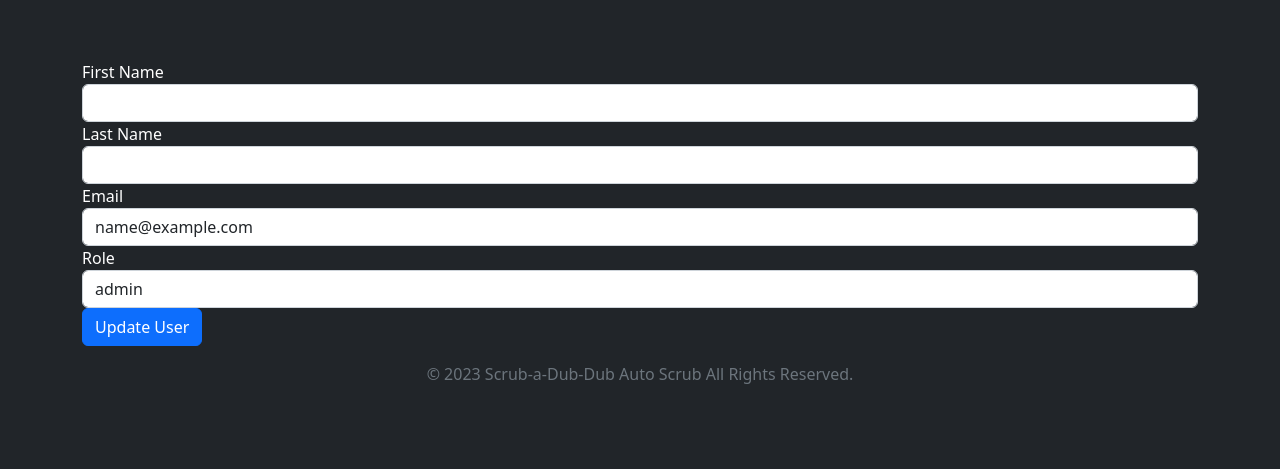
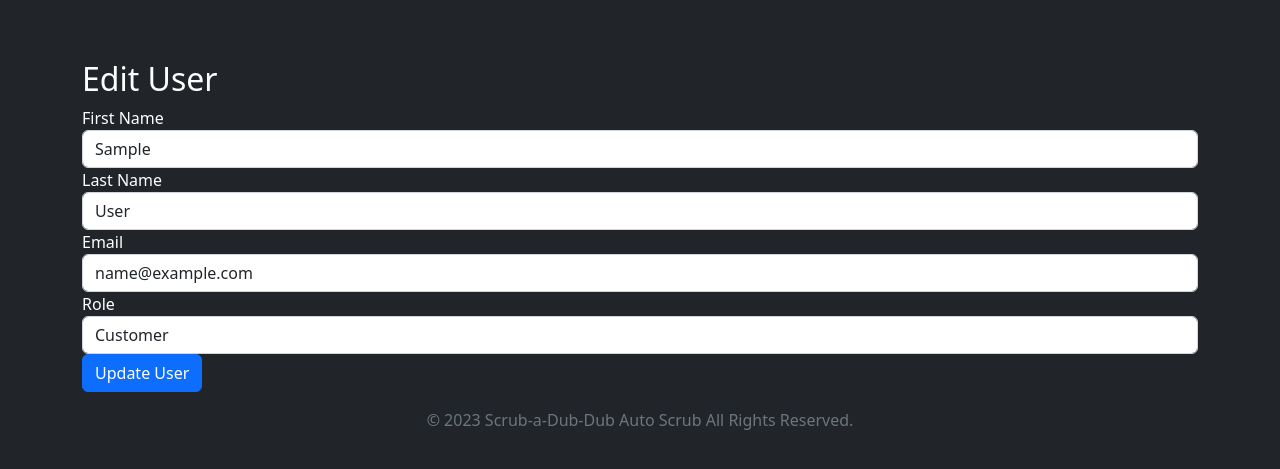
Before and after one commit to Asasingh14/DB-Project-carwash, a Flask app: page /edit-user/1/ in a window 1280 px wide. Shown: the part 58-527 px from the top of the page. Run offline with Flask 3, Linux system fonts and the light colour scheme; tables that the repository leaves empty or names only in its code hold one stand-in row (values such as "Sample post"); some libraries are stand-ins or nearby versions.

Commit message:
IDK anymore la

```diff
--- a/app.py
+++ b/app.py
@@ -1,3 +1,5 @@
+import decimal
+
 from flask import Flask, render_template, redirect, url_for, request, flash, session, jsonify
 from werkzeug.security import generate_password_hash, check_password_hash
 from mysql.connector.errors import IntegrityError
@@ -137,7 +139,6 @@ def manage_users():
         return render_template('manage-users.html', users=None)
 
 
-
 @app.route('/create-user', methods=['POST', 'GET'])
 def create_user():
     if request.method == 'POST':
@@ -145,6 +146,7 @@ def create_user():
         first_name = request.form['first_name'].capitalize()
         last_name = request.form['last_name'].capitalize()
         email = request.form['email']
+        print(len(email))
         phone = request.form['phone']
         password = request.form['password']
         confirm_password = request.form['confirm_password']
@@ -166,22 +168,19 @@ def create_user():
 
         cur = mysql.connection.cursor()
         try:
-            args = [first_name, last_name, email, phone, hashed_password, role]
+            args = [first_name, last_name, email, hashed_password, phone]
 
             if role == 'Customer':
                 cur.callproc('InsertUserAndCustomer', args)
-            # TODO: Fix Employee parsing
             elif role == 'Employee':
                 position = request.form.get('position')
-                team_id = request.form.get('team_id')
-                salary = request.form.get('salary')
-
-                args += [position, team_id, salary]
+                salary = decimal.Decimal(request.form.get('salary'))
+                print(type(salary))
+                args += [position, salary]
                 print(args)
 
-                cur.callproc('InsertUserAndEmployee', args)
+                cur.callproc('insert_user_employee', args)
 
-            while cur.nextset(): pass
             mysql.connection.commit()
         except IntegrityError as e:
             flash('A database error occurred! Please check your input.', 'danger')
@@ -200,23 +199,55 @@ def create_user():
 def edit_user(id):
     if request.method == 'POST':
         cur = mysql.connection.cursor()
-        # username = request.form['username']
         email = request.form['email']
         role = request.form['role']
-        cur.execute(f"UPDATE users SET email = '{email}', role = '{role}' WHERE user_id = {id}")
+        first_name = request.form['first_name']
+        last_name = request.form['last_name']
+
+        if role == 'Customer':
+                print(first_name, last_name, email)
+                cur.execute(
+                    f"UPDATE User SET email = '{email}',first_name = '{first_name}', last_name = '{last_name}' , customer_id = {id} WHERE customer_id = {id}")
+                cur.execute(f"UPDATE Customer SET first_name = '{first_name}', last_name = '{last_name}' WHERE customer_id = {id}")
+        elif role == 'Employee':
+            cur.execute(f"UPDATE User SET email = '{email}', employee_id = {id} WHERE employee_id = {id}")
+            if 'position' in request.form and 'team_id' in request.form and 'salary' in request.form and 'contact_no' in request.form:
+
+                position = request.form['position']
+                team_id = request.form['team_id']
+                salary = request.form['salary']
+                contact_no = request.form['contact_no']
+                cur.execute(
+                    f"UPDATE User SET email = '{email}',first_name = '{first_name}', last_name = '{last_name}', employee_id = {id} WHERE customer_id = {id}")
+                cur.execute(f"UPDATE Employee SET position = '{position}', team_id = {team_id}, salary = {salary}, contact_no = '{contact_no}' WHERE employee_id = {id}")
+
         mysql.connection.commit()
         flash('User updated', 'success')
         return redirect('/manage-users')
     else:
         cur = mysql.connection.cursor()
-        result_value = cur.execute(f"SELECT * FROM User WHERE user_id = {id}")
+        result_value = cur.execute(f"SELECT * FROM User WHERE customer_id = {id} OR employee_id = {id}")
+
         if result_value > 0:
             user = cur.fetchone()
             user_form = {}
-            # user_form['username'] = user['username']
+            user_form['first_name'] = user['first_name']
+            user_form['last_name'] = user['last_name']
             user_form['email'] = user['email']
             user_form['role'] = user['role']
+
+            if user['role'] == 'Employee':
+                cur.execute(f"SELECT * FROM Employee WHERE employee_id = {id}")
+                employee = cur.fetchone()
+                user_form['position'] = employee['position']
+                user_form['team_id'] = employee['team_id']
+                user_form['salary'] = employee['salary']
+                user_form['contact_no'] = employee['contact_no']
+
             return render_template('edit-user.html', user_form=user_form)
+        else:
+            flash('User not found', 'error')
+            return redirect('/manage-users')
 
 
 @app.route('/delete-user/<int:id>/')
@@ -243,13 +274,14 @@ def manage_supplies():
         return redirect(url_for('manage_supplies'))
 
     cur = mysql.connection.cursor()
-    result_value = cur.execute("SELECT Supplies.name, Supplies.price, Supplies.quantity, Supplier.company FROM Supplies INNER JOIN Supplier ON Supplies.supplier_id = Supplier.supplier_id")
+    result_value = cur.execute("SELECT Supplies.name, Supplies.price, Supplies.quantity, Supplier.company, Supplier.supplier_id FROM Supplies INNER JOIN Supplier ON Supplies.supplier_id = Supplier.supplier_id")
     if result_value > 0:
         suppliers_details = cur.fetchall()
         print(suppliers_details)
         return render_template('manage-supplies.html', suppliers_details=suppliers_details)
+    return render_template('manage-supplies.html', suppliers_details=None)
 
-@app.route('/delete_supplier/<string:id>', methods = ['POST','GET'])
+@app.route('/delete_supplier/<int:id>', methods=['POST', 'GET'])
 def delete_supplier(id):
     flash("Record Has Been Deleted Successfully")
     cur = mysql.connection.cursor()
@@ -257,21 +289,7 @@ def delete_supplier(id):
     mysql.connection.commit()
     return redirect(url_for('manage_supplies'))
 
-@app.route('/add_supplier', methods=['GET', 'POST'])
-def add_supplier():
-    if request.method == 'POST':
-        details = request.form
-        company = details['company']
-        contact_no = details['contact_no']
-        email = details['email']
-        cur = mysql.connection.cursor()
-        cur.execute("INSERT INTO Supplier(company, contact_no, email) VALUES (%s, %s, %s)", (company, contact_no, email))
-        mysql.connection.commit()
-        cur.close()
-        return redirect(url_for('manage_supplies'))
-    return render_template('add_supplier.html')
-
-@app.route('/order_supplies/<string:id>', methods = ['POST','GET'])
+@app.route('/order_supplies/<int:id>', methods=['POST', 'GET'])
 def order_supplies(id):
     if request.method == 'POST':
         quantity = request.form['quantity']
@@ -280,9 +298,7 @@ def order_supplies(id):
         mysql.connection.commit()
         flash("Data Updated Successfully")
         return redirect(url_for('manage_supplies'))
-    return render_template('order_supplies.html')
-
-
+    return render_template('order_supplies.html', id=id)
 
 @app.route('/manage_bookings')
 def manage_bookings():
@@ -299,10 +315,10 @@ def manage_bookings():
         # cur.execute("SELECT * FROM bookings")
 
         cur.execute("""
-            SELECT bookings.booking_id, bookings.time, bookings.status, customers.email, customers.name, packages.package_name
-            FROM bookings
-            INNER JOIN customers ON bookings.customer_id = customers.customer_id
-            INNER JOIN packages ON bookings.package_id = packages.package_id
+            SELECT Booking.booking_id, Booking.time, Booking.status, Customer.first_name, Package.type
+            FROM Booking
+            INNER JOIN Customer ON Booking.customer_id = Customer.customer_id
+            INNER JOIN Package ON Booking.package_id = Package.package_id
         """)
 
         # Fetch all rows
@@ -443,7 +459,7 @@ def booking():
 @app.route('/membership', methods=['GET', 'POST'])
 def handle_membership():
     cur = mysql.connection.cursor()
-    if 'user' in session:  # User is logged in
+    if 'user' in session:  # User is logged inr
         if request.method == 'POST':
             # Extract data from request
             tier = request.form.get('membership_tier')
@@ -467,7 +483,6 @@ def handle_membership():
                 WHERE User.email = %s
             """, (session['user'],))
 
-            print(result)
             if result > 0:  # User is a member
                 membership = cur.fetchone()
                 return render_template('membership.html', is_member=True, data=membership)
@@ -475,11 +490,13 @@ def handle_membership():
             else:  # User is not a member
                 cur.execute("SELECT * FROM Membership_Tier")
                 memberships = cur.fetchall()
+                print(memberships)
                 return render_template('membership.html', is_member=False, available_memberships=memberships)
 
     else:  # User is not logged in
         cur.execute("SELECT * FROM Membership_Tier")
         memberships = cur.fetchall()
+        print(memberships)
         return render_template('membership.html', is_member=False, available_memberships=memberships, login_required=True)
 
 
--- a/cred.yaml
+++ b/cred.yaml
@@ -1,4 +1,4 @@
 mysql_host : 'localhost'
 mysql_user : 'root'
 mysql_password : 'Asasingh14!'
-mysql_db : 'DB_carwash'
+mysql_db : 'new_car_wash'
--- a/templates/booking.html
+++ b/templates/booking.html
@@ -89,7 +89,7 @@
             </div>
         </div>
 
-        {% if not logged_in %}
+        {% if user is none%}
             <p class="text-center my-3">Already have an account? <a href="{{ url_for('login') }}">Log in</a></p>
             <p class="text-center my-3">Or <a href="{{ url_for('register') }}">create an account</a> to book a service.</p>
         {% else %}
--- a/templates/create-user.html
+++ b/templates/create-user.html
@@ -34,10 +34,6 @@
                 <input type="text" class="form-control" id="position" name="position" value = "{{ postion }}">
             </div>
             <div class="form-group">
-                <label for="team_id">Team ID</label>
-                <input type="number" class="form-control" id="team_id" name="team_id" value = "{{ team_id }}">
-            </div>
-            <div class="form-group">
                 <label for="salary">Salary</label>
                 <input type="number" step="0.01" class="form-control" id="salary" name="salary" value = "{{ salary }}">
             </div>
--- a/templates/edit-user.html
+++ b/templates/edit-user.html
@@ -1,22 +1,70 @@
+{#{% extends 'base.html' %}#}
+{#{% block content %}#}
+{#    <form action="" method="POST">#}
+{#        <div class="form-group">#}
+{#            <label for="first_name">First Name</label>#}
+{#            <input type="text" class="form-control" id="first_name" name="first_name" value="{{ user_form['first_name'] }}">#}
+{#        </div>#}
+{#        <div class="form-group">#}
+{#            <label for="last_name">Last Name</label>#}
+{#            <input type="text" class="form-control" id="last_name" name="last_name" value="{{ user_form['last_name'] }}">#}
+{#        </div>#}
+{#        <div class="form-group">#}
+{#            <label for="email">Email</label>#}
+{#            <input type="email" class="form-control" id="email" name="email" value="{{ user_form['email'] }}">#}
+{#        </div>#}
+{#        <div class="form-group">#}
+{#            <label for="role">Role</label>#}
+{#            <input type="text" class="form-control" id="role" name="role" value="{{ user_form['role'] }}">#}
+{#        </div>#}
+{#        <button type="submit" class="btn btn-primary">Update User</button>#}
+{#    </form>#}
+{#{% endblock %}#}
+
 {% extends 'base.html' %}
+
 {% block content %}
+    <h2>Edit User</h2>
     <form action="" method="POST">
         <div class="form-group">
-            <label for="username">First Name</label>
-            <input type="text" class="form-control" id="first_name" name="first_name" value="{{ user_form['first_name'] }}">
+            <label for="first_name">First Name</label>
+            <input type="text" class="form-control" id="first_name" name="first_name" value="{{ user_form['first_name'] }}" required>
         </div>
         <div class="form-group">
-            <label for="username">Last Name</label>
-            <input type="text" class="form-control" id="last_name" name="last_name" value="{{ user_form['last_name'] }}">
+            <label for="last_name">Last Name</label>
+            <input type="text" class="form-control" id="last_name" name="last_name" value="{{ user_form['last_name'] }}" required>
         </div>
         <div class="form-group">
             <label for="email">Email</label>
-            <input type="email" class="form-control" id="email" name="email" value="{{ user_form['email'] }}">
+            <input type="email" class="form-control" id="email" name="email" value="{{ user_form['email'] }}" required>
         </div>
         <div class="form-group">
             <label for="role">Role</label>
-            <input type="text" class="form-control" id="role" name="role" value="{{ user_form['role'] }}">
+            <select class="form-control" id="role" name="role" required>
+                <option value="Customer" {% if user_form['role'] == 'Customer' %}selected{% endif %}>Customer</option>
+                <option value="Employee" {% if user_form['role'] == 'Employee' %}selected{% endif %}>Employee</option>
+            </select>
         </div>
+
+        {% if user_form['role'] == 'Employee' %}
+            <div class="form-group">
+                <label for="position">Position</label>
+                <input type="text" class="form-control" id="position" name="position" value="{{ user_form['position'] }}">
+            </div>
+            <div class="form-group">
+                <label for="team_id">Team ID</label>
+                <input type="number" class="form-control" id="team_id" name="team_id" value="{{ user_form['team_id'] }}">
+            </div>
+            <div class="form-group">
+                <label for="salary">Salary</label>
+                <input type="number" class="form-control" id="salary" name="salary" value="{{ user_form['salary'] }}">
+            </div>
+            <div class="form-group">
+                <label for="contact_no">Contact Number</label>
+                <input type="text" class="form-control" id="contact_no" name="contact_no" value="{{ user_form['contact_no'] }}">
+            </div>
+        {% endif %}
+
         <button type="submit" class="btn btn-primary">Update User</button>
     </form>
 {% endblock %}
--- a/templates/membership.html
+++ b/templates/membership.html
@@ -30,7 +30,7 @@
                                 <label for="membership_tier">Membership Tier</label>
                                 <select class="form-control" id="membership_tier" name="membership_tier">
                                     {% for membership in available_memberships %}
-                                        <option value="{{ membership.tier }}">{{ membership.tier }} ({{ membership.price }} USD/year, {{ membership.discount }}% discount)</option>
+                                        <option value="{{ membership.tier }}">{{ membership.tier }} ({{ membership.price_year }} USD/year, {{ membership.discount*100 }}% discount)</option>
                                     {% endfor %}
                                 </select>
                             </div>
--- a/templates/static_hidden.html
+++ b/templates/static_hidden.html
@@ -1,6 +1,4 @@
-<!-- Secret Button -->
 <button id="secretButton" class="btn btn-primary static-button">Secret Button</button>
-<!-- Modal -->
 <div class="modal fade" id="secretPopup" tabindex="-1" role="dialog" aria-labelledby="exampleModalLabel" aria-hidden="true">
     <div class="modal-dialog" role="document">
         <div class="modal-content">
@@ -19,4 +17,3 @@
         </div>
     </div>
 </div>
-<!-- Ends Here -->
```
Also changed, not shown: templates/add_supplier.html (+29 -7 lines), templates/contact.html (+4 -4 lines), templates/manage-supplies.html (+7 -3 lines), templates/order_supplies.html (+17 -5 lines).
